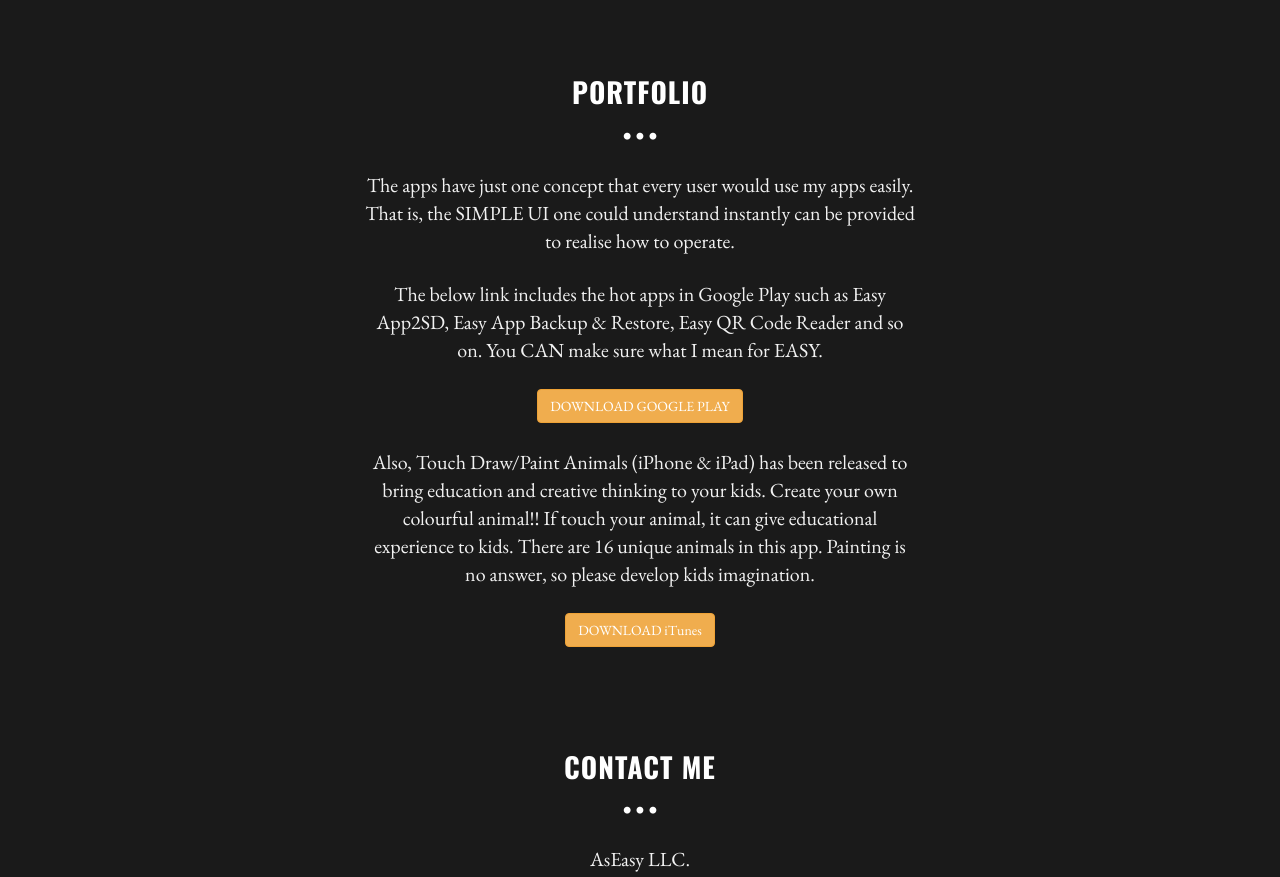
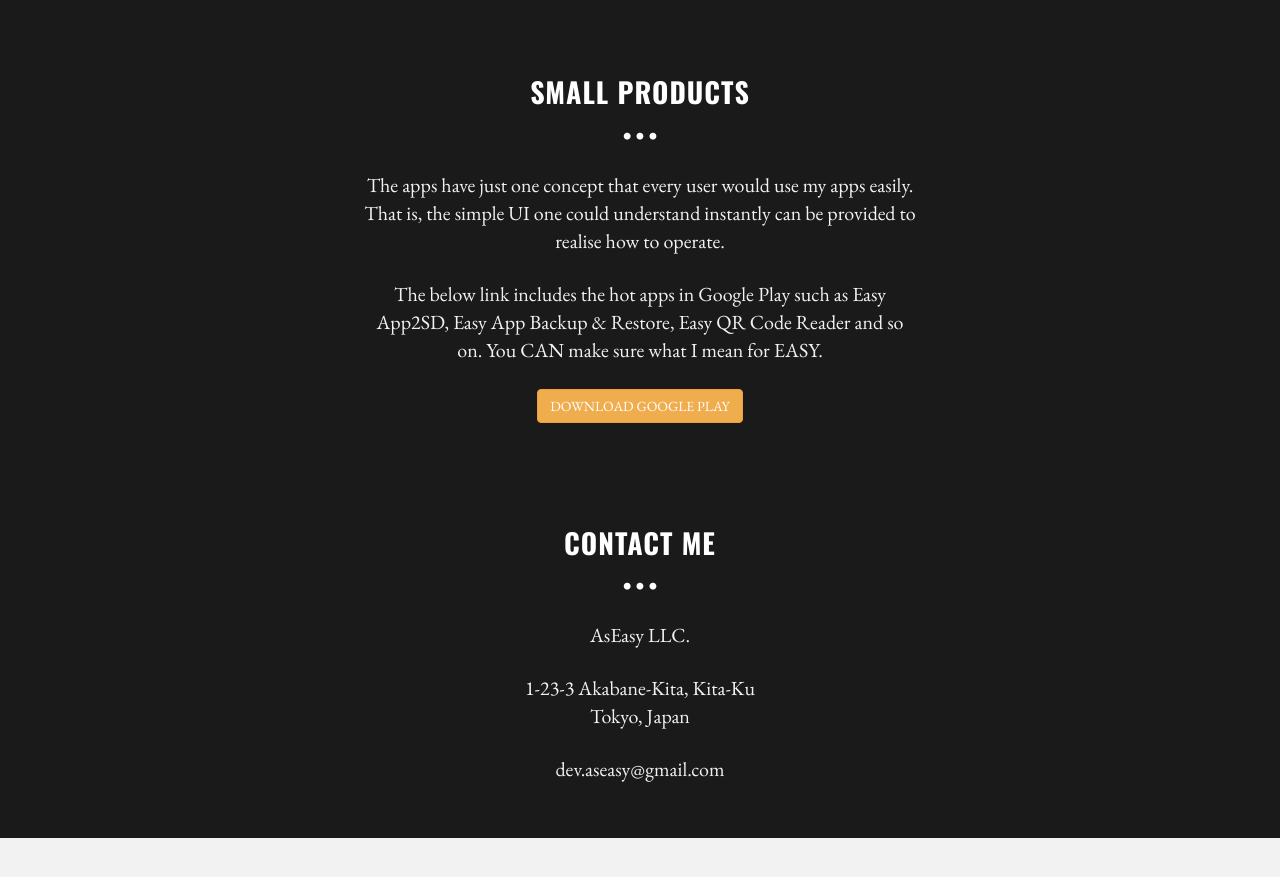
Before and after one commit to aseasy/ASEASY, a plain HTML site: page index.html in a window 1280 px wide. Shown: the part 946-1823 px from the top of the page. After the commit the page ends 1784 px from the top, so only its background shows below. Drawn offline with nearby package versions, Linux system fonts and the light colour scheme.

Commit message:
remove itunes

```diff
--- a/index.html
+++ b/index.html
@@ -107,17 +107,14 @@
 	<div id="f">
 		<div class="container">
 			<div class="row">
-				<h3>PORTFOLIO</h3>
+				<h3>SMALL PRODUCTS</h3>
 				<p class="centered"><i class="icon icon-circle"></i><i class="icon icon-circle"></i><i class="icon icon-circle"></i></p>
 
 				<!-- INTRO INFORMATIO-->
 				<div class="col-lg-6 col-lg-offset-3">
-					<p>The apps have just one concept that every user would use my apps easily. That is,  the SIMPLE UI one could understand instantly can be provided to realise how to operate.</p>
+					<p>The apps have just one concept that every user would use my apps easily. That is,  the simple UI one could understand instantly can be provided to realise how to operate.</p>
 					<p>The below link includes the hot apps in Google Play such as Easy App2SD, Easy App Backup & Restore, Easy QR Code Reader and so on. You CAN make sure what I mean for EASY.</p>
 					<p><button type="button" class="btn btn-warning" onClick="window.open('https://play.google.com/store/apps/developer?id=AsEasy')">DOWNLOAD GOOGLE PLAY</button></p>
-
-					<p>Also, Touch Draw/Paint Animals (iPhone & iPad) has been released to bring education and creative thinking to your kids. Create your own colourful animal!! If touch your animal, it can give educational experience to kids. There are 16 unique animals in this app. Painting is no answer, so please develop kids imagination.</p>
-					<p><button type="button" class="btn btn-warning" onClick="window.open('https://itunes.apple.com/us/app/touch-draw-paint-animals/id1059374636?ls=1&mt=8')">DOWNLOAD iTunes</button></p>
 				</div>
 			</div>
 		</div><!-- /container -->
```
